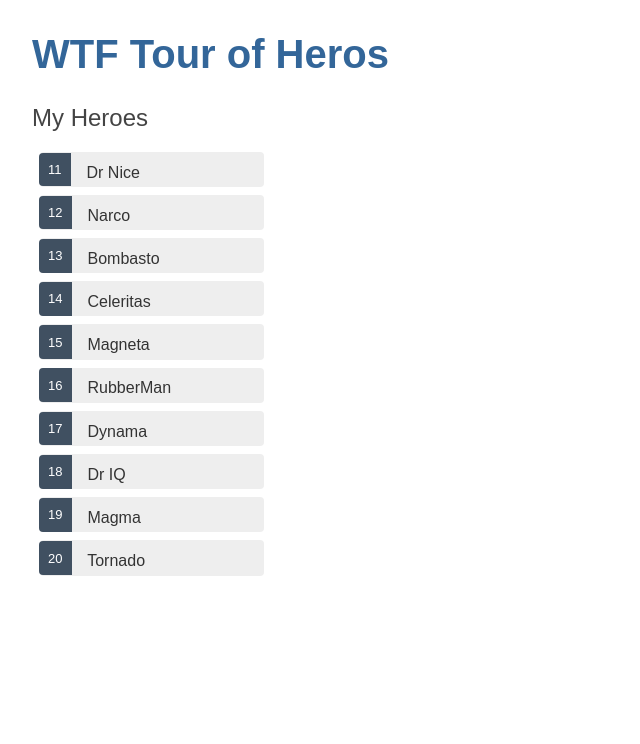
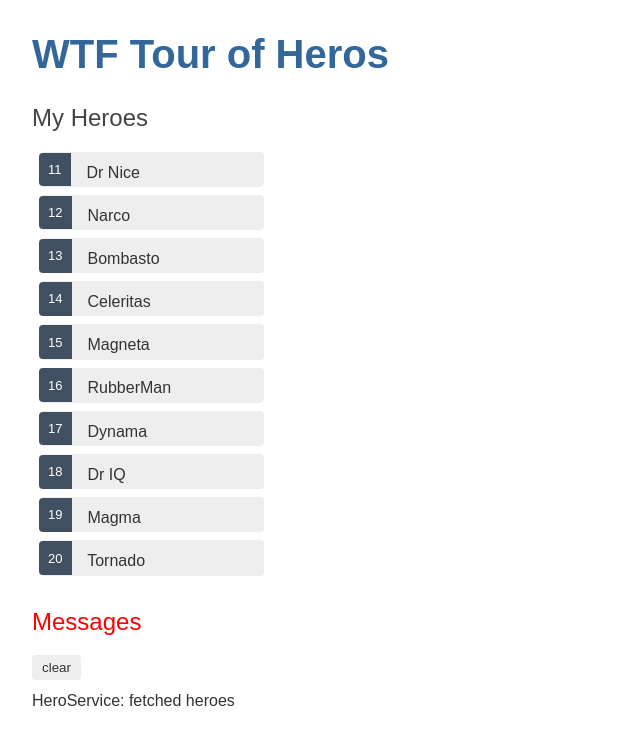
Before and after one commit to CPMoviePHil/tours-of-heros, an Angular app: page / in a window 1280 px wide. Shown: the top 744 px of the page, without its empty margins (0-640 px from the left). Built offline with nearby package versions, Linux system fonts and the light colour scheme.

Commit message:
app+上message呈現的功能

```diff
--- a/src/app/app.component.html
+++ b/src/app/app.component.html
@@ -1,2 +1,3 @@
 <h1>{{title}}</h1>
 <app-heros></app-heros>
+<app-message></app-message>
--- a/src/app/hero.service.ts
+++ b/src/app/hero.service.ts
@@ -2,15 +2,17 @@
 import { Hero } from './hero';
 import { HEROS } from './mock-hero';
 import { Observable, of } from 'rxjs';
+import { MessageService } from './message.service';
 
 @Injectable({
   providedIn: 'root'
 })
 export class HeroService {
 
-  constructor() { }
+  constructor(private message_serv: MessageService) { }
 
   getHeroes(): Observable<Hero[]> {
+    this.message_serv.add('HeroService: fetched heroes');
     return of(HEROS);
   }
 }
--- a/src/app/heros/heros.component.ts
+++ b/src/app/heros/heros.component.ts
@@ -1,6 +1,7 @@
 import { Component, OnInit } from '@angular/core';
 import { Hero } from '../hero';
 import { HeroService } from '../hero.service';
+import { MessageService } from '../message.service';
 
 @Component({
   selector: 'app-heros',
@@ -11,7 +12,7 @@
 
   selectedHero: Hero;
   hero_list: Hero[];
-  constructor(private heroService: HeroService) { }
+  constructor(private heroService: HeroService, private message_serv: MessageService) { }
 
   ngOnInit(): void {
     //this.hero_list = this.heroService.getHeros();
@@ -20,6 +21,7 @@
   }
   onSelect(hero): void{
     this.selectedHero = hero;
+    this.message_serv.add(`HeroService: Selected hero id=${hero.id}`);
   }
   getHeros(): void{
     this.heroService.getHeroes().subscribe(hero_i => this.hero_list = hero_i);
--- a/src/app/message.service.ts
+++ b/src/app/message.service.ts
@@ -5,5 +5,13 @@
 })
 export class MessageService {
 
+  messages : string[] = [];
   constructor() { }
+
+  add(m: string): void{
+    this.messages.push(m);
+  }
+  clear(): void{
+    this.messages = [];
+  }
 }
--- a/src/app/message/message.component.css
+++ b/src/app/message/message.component.css
@@ -0,0 +1,35 @@
+/* MessagesComponent's private CSS styles */
+h2 {
+    color: red;
+    font-family: Arial, Helvetica, sans-serif;
+    font-weight: lighter;
+  }
+  body {
+    margin: 2em;
+  }
+  body, input[text], button {
+    color: crimson;
+    font-family: Cambria, Georgia;
+  }
+
+  button.clear {
+    font-family: Arial;
+    background-color: #eee;
+    border: none;
+    padding: 5px 10px;
+    border-radius: 4px;
+    cursor: pointer;
+    cursor: hand;
+  }
+  button:hover {
+    background-color: #cfd8dc;
+  }
+  button:disabled {
+    background-color: #eee;
+    color: #aaa;
+    cursor: auto;
+  }
+  button.clear {
+    color: #333;
+    margin-bottom: 12px;
+  }
--- a/src/app/message/message.component.html
+++ b/src/app/message/message.component.html
@@ -1 +1,8 @@
-<p>message works!</p>
+<div *ngIf="message_serv.messages.length">
+
+    <h2>Messages</h2>
+    <button class="clear"
+            (click)="message_serv.clear()">clear</button>
+    <div *ngFor='let message of message_serv.messages'> {{message}} </div>
+
+  </div>
--- a/src/app/message/message.component.ts
+++ b/src/app/message/message.component.ts
@@ -1,4 +1,5 @@
 import { Component, OnInit } from '@angular/core';
+import { MessageService } from '../message.service';
 
 @Component({
   selector: 'app-message',
@@ -7,7 +8,7 @@
 })
 export class MessageComponent implements OnInit {
 
-  constructor() { }
+  constructor(public message_serv : MessageService) { }
 
   ngOnInit(): void {
   }
```
